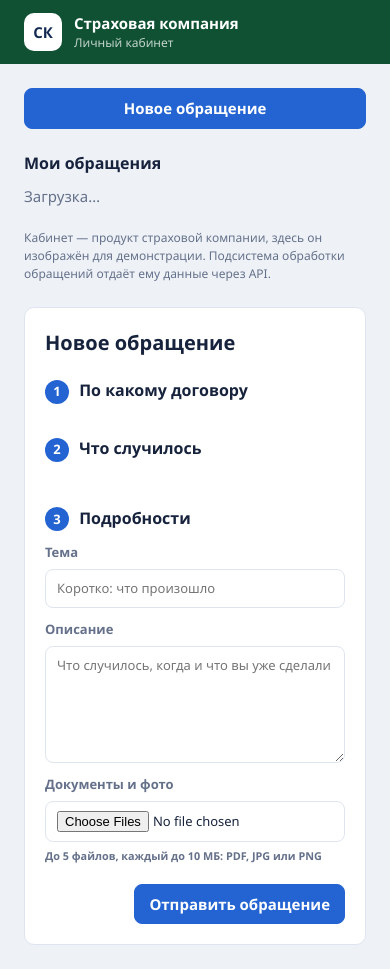
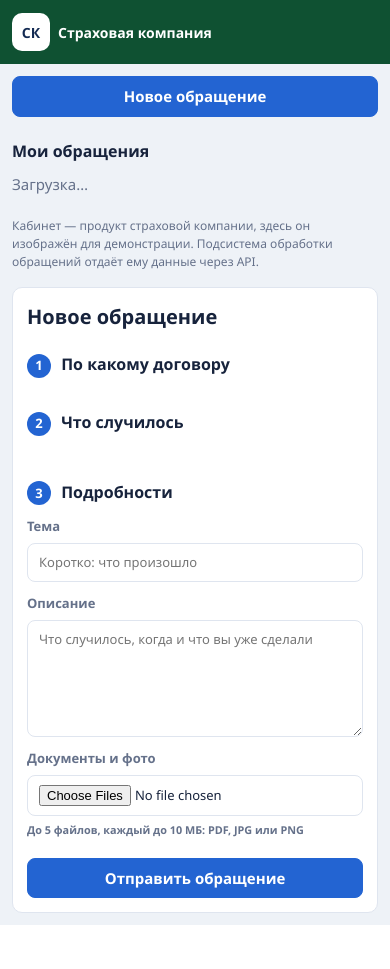
Before and after one commit to Rondarka/insurance-appeals-prototype, a web app: page /client.html in a window 390 px wide. After the commit the page ends 925 px from the top, so only its background shows below. Run offline with its HTML, style and script files only (its server is not run), Linux system fonts and the light colour scheme; data that the repository does not hold is empty; database files in the repository are not loaded.

Commit message:
feat: кабинет клиента на телефоне: шапка помещается, короткий список обращений, прокрутка к выбранному, договоры в две колонки

```diff
--- a/src/main/resources/static/client.html
+++ b/src/main/resources/static/client.html
@@ -4,7 +4,7 @@
     <meta charset="utf-8">
     <meta name="viewport" content="width=device-width, initial-scale=1">
     <title>Личный кабинет — страховая компания</title>
-    <link rel="stylesheet" href="/styles.css?v=20261024-8">
+    <link rel="stylesheet" href="/styles.css?v=20261024-10">
 </head>
 <body>
 <header class="topbar client-topbar">
@@ -66,8 +66,8 @@
 </main>
 
 <div id="toast" class="toast"></div>
-<script src="/auth.js?v=20261024-8"></script>
-<script src="/common.js?v=20261024-8"></script>
-<script src="/client.js?v=20261024-8"></script>
+<script src="/auth.js?v=20261024-10"></script>
+<script src="/common.js?v=20261024-10"></script>
+<script src="/client.js?v=20261024-10"></script>
 </body>
 </html>
--- a/src/main/resources/static/client.js
+++ b/src/main/resources/static/client.js
@@ -16,6 +16,15 @@
 const draft = {contractId: null, productCode: null, category: null, type: null, schema: {categories: []}};
 let myAppeals = [];
 let openedId = null;
+// на телефоне список обращений короткий, иначе до формы не долистать
+let showAllAppeals = false;
+const PHONE_LIST = 3;
+const isPhone = () => window.matchMedia("(max-width: 900px)").matches;
+
+/** На телефоне колонки идут одна под другой: после выбора показываем то, что выбрали. */
+function revealOnPhone(element) {
+    if (isPhone()) element.scrollIntoView({behavior: "smooth", block: "start"});
+}
 
 const $ = selector => document.querySelector(selector);
 
@@ -164,6 +173,7 @@
     $("#appeal-view").hidden = true;
     $("#new-appeal").hidden = false;
     renderMyAppeals();
+    revealOnPhone($("#new-appeal"));
 });
 
 // ---------- мои обращения ----------
@@ -174,19 +184,31 @@
 }
 
 function renderMyAppeals() {
-    $("#my-appeals").innerHTML = myAppeals.length ? myAppeals.map(appeal => `
+    const shortList = isPhone() && !showAllAppeals && myAppeals.length > PHONE_LIST;
+    const shown = shortList ? myAppeals.slice(0, PHONE_LIST) : myAppeals;
+    $("#my-appeals").innerHTML = (myAppeals.length ? shown.map(appeal => `
         <button type="button" class="side-item ${appeal.id === openedId ? "selected" : ""} ${appeal.status === "WAITING_CUSTOMER" ? "attention" : ""}"
                 data-appeal="${appeal.id}">
             <strong>${escapeHtml(appeal.subject)}</strong>
             <span class="side-meta">${["NEEDS_CHOICE", "NOT_FOUND"].includes(appeal.contractLink)
                 ? `<span class="chip status-WAITING_CUSTOMER">уточните договор</span>`
                 : statusChip(appeal.status, CLIENT_STATUS)}<small>${formatDateTime(appeal.updatedAt)}</small></span>
-        </button>`).join("") : `<p class="muted">Обращений пока нет</p>`;
+        </button>`).join("") : `<p class="muted">Обращений пока нет</p>`)
+        + (shortList ? `<button type="button" class="btn ghost wide" data-all-appeals>Все обращения · ${myAppeals.length}</button>` : "");
 }
 
 $("#my-appeals").addEventListener("click", event => {
+    if (event.target.closest("[data-all-appeals]")) {
+        showAllAppeals = true;
+        renderMyAppeals();
+        return;
+    }
     const item = event.target.closest("[data-appeal]");
-    if (item) openAppeal(item.dataset.appeal).catch(error => showToast(error.message, true));
+    if (item) {
+        openAppeal(item.dataset.appeal)
+            .then(() => revealOnPhone($("#appeal-view")))
+            .catch(error => showToast(error.message, true));
+    }
 });
 
 async function openAppeal(id) {
--- a/src/main/resources/static/index.html
+++ b/src/main/resources/static/index.html
@@ -4,7 +4,7 @@
     <meta charset="utf-8">
     <meta name="viewport" content="width=device-width, initial-scale=1">
     <title>Обработка обращений</title>
-    <link rel="stylesheet" href="/styles.css?v=20261024-8">
+    <link rel="stylesheet" href="/styles.css?v=20261024-10">
 </head>
 <body class="entry">
 <main class="entry-box">
@@ -12,8 +12,8 @@
     <p>Вход…</p>
 </main>
 <div id="toast" class="toast"></div>
-<script src="/auth.js?v=20261024-8"></script>
-<script src="/common.js?v=20261024-8"></script>
+<script src="/auth.js?v=20261024-10"></script>
+<script src="/common.js?v=20261024-10"></script>
 <script>
     // Вход и распределение по ролям: клиент — в кабинет, сотрудник — на рабочее место,
     // администратор — в администрирование
--- a/src/main/resources/static/styles.css
+++ b/src/main/resources/static/styles.css
@@ -664,3 +664,20 @@
     .analytics-grid { grid-template-columns: 1fr; }
     .analytics-kpi { grid-template-columns: repeat(3, minmax(0, 1fr)); }
 }
+
+/* телефон: кабинет клиента должен помещаться в 375 px */
+@media (max-width: 600px) {
+    .topbar { gap: 12px; padding: 0 12px; }
+    .brand { gap: 8px; min-width: 0; flex: 0 1 auto; font-size: 14px; }
+    .brand small, .user-text small, .avatar { display: none; }
+    .user-box { gap: 8px; flex: 0 0 auto; }
+    .user-text strong { display: block; max-width: 96px; overflow: hidden; text-overflow: ellipsis; white-space: nowrap; }
+    .btn.on-dark { padding: 6px 10px; }
+    .client-layout { padding: 12px; gap: 16px; }
+    .client-layout .panel { padding: 14px; }
+    .choice-grid, .choice-grid.compact { grid-template-columns: repeat(2, minmax(0, 1fr)); gap: 8px; }
+    .choice { padding: 10px; }
+    .card-head { flex-wrap: wrap; }
+    .reply-actions, .form-actions { justify-content: stretch; }
+    .reply-actions .btn, .form-actions .btn { flex: 1 1 auto; }
+}
```
Also changed, not shown: src/main/resources/static/admin.html (+5 -5 lines), src/main/resources/static/operator.html (+4 -4 lines), src/main/resources/static/workspace.html (+4 -4 lines).
